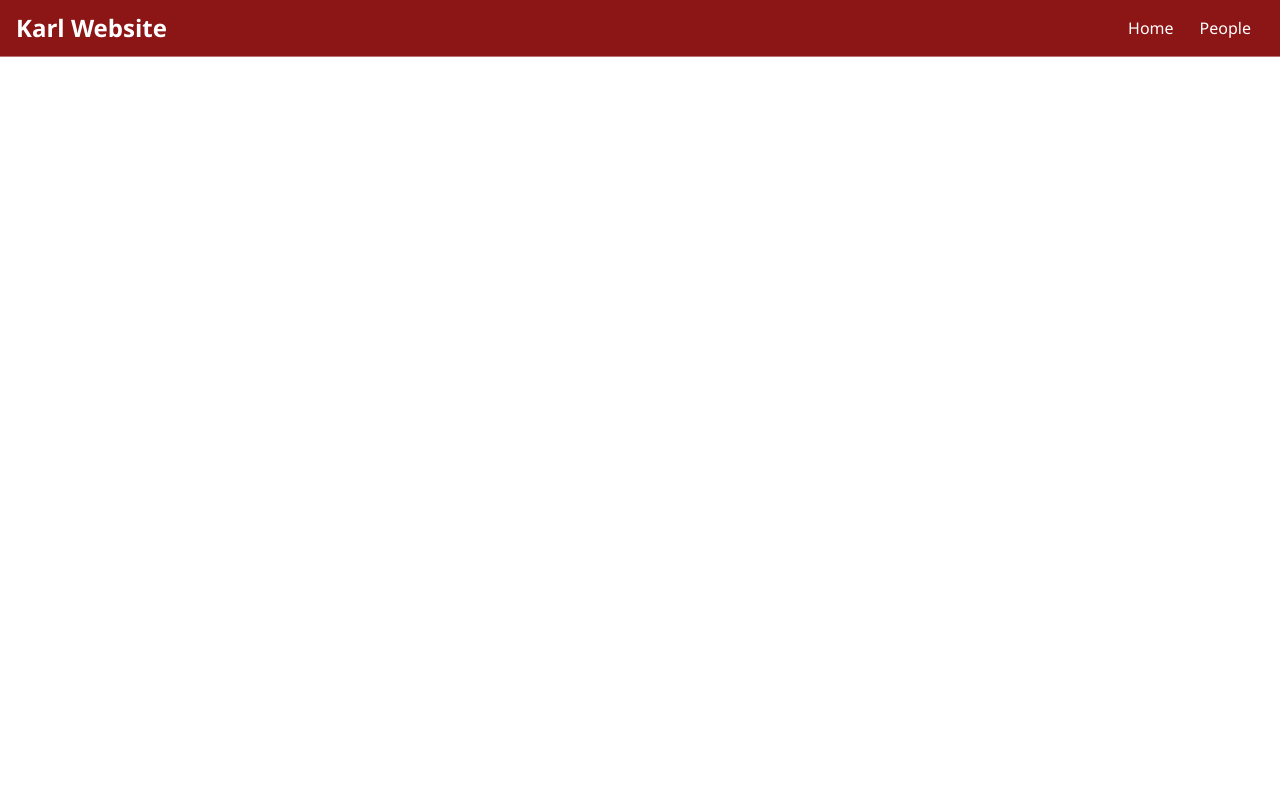
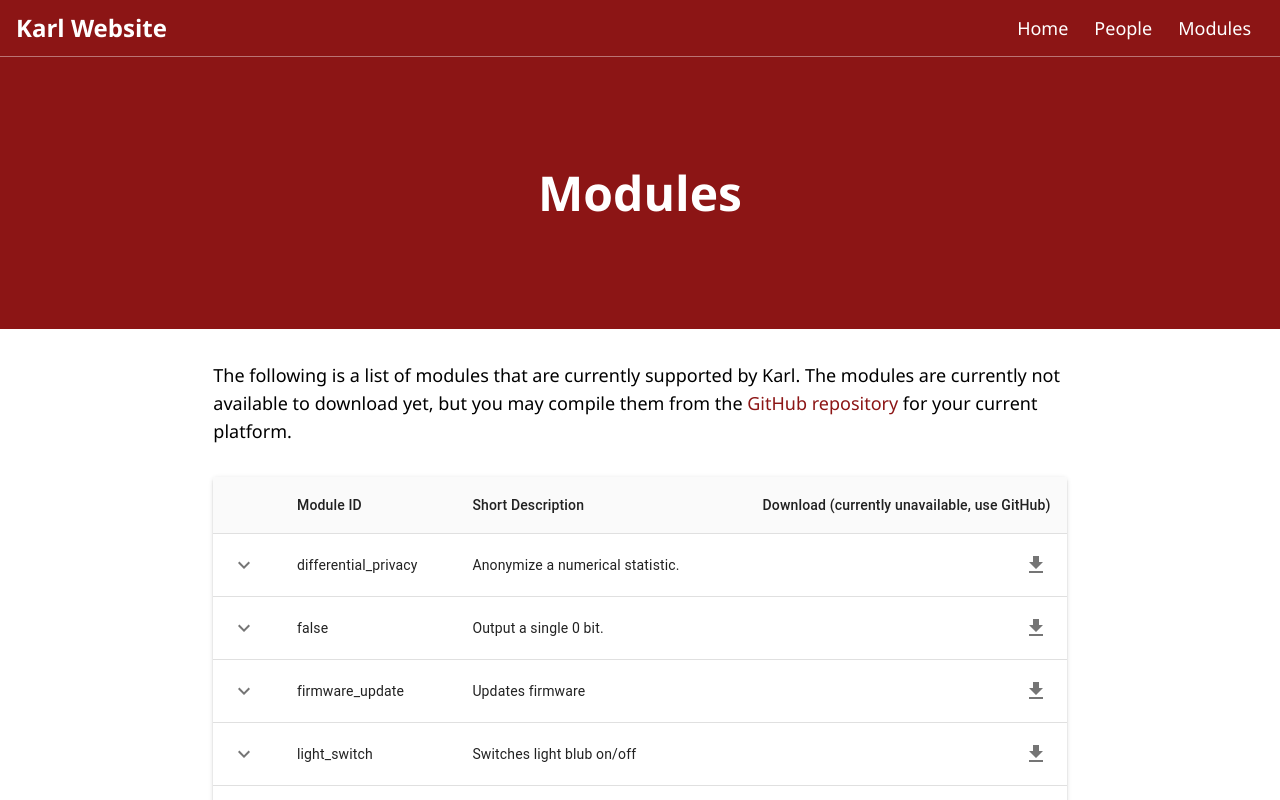
Before and after one commit to karl-home/karl-site, a React (Create React App) app: page /modules in a window 1280 px wide. Shown: the top 800 px of the page. Built offline with nearby package versions, Linux system fonts and the light colour scheme.

Commit message:
Added modules page

```diff
--- a/src/App.js
+++ b/src/App.js
@@ -3,6 +3,7 @@ import "./index.css"
 import Home from "./pages/home";
 import People from "./pages/people"
 import Navbar from './components/navbar';
+import Modules from "./pages/modules"
 import {BrowserRouter as Router, Route, Switch } from "react-router-dom"
 
 
@@ -19,6 +20,9 @@ function App() {
             <Route exact path = "/people">
               <People />
             </Route>
+            <Route exact path = "/modules">
+              <Modules />
+            </Route>
           </Switch>
         </div>
         <div className="h-10"></div>
--- a/src/components/home-hero.js
+++ b/src/components/module-hero.js
@@ -1,9 +1,9 @@
 import React from 'react';
 
-export default function HomeHero() {
+export default function ModuleHero() {
   return (
     <div id="top" className="flex items-center justify-center h-auto bg-cardinal z-0">
-      <h1 className="text-5xl font-bold py-16">Home</h1>
+      <h1 className="text-5xl font-bold py-28">Modules</h1>
     </div>
   );
 }
--- a/src/components/navbar.js
+++ b/src/components/navbar.js
@@ -16,6 +16,11 @@ export default function Navbar() {
               People
             </p>
           </a>
+          <a href="/modules">
+            <p className="nav-link">
+              Modules
+            </p>
+          </a>
         </div>
       </div>
     </div>
--- a/src/components/profile.js
+++ b/src/components/profile.js
@@ -54,7 +54,7 @@ export default function Profile({
                           href={href}
                           className="px-2 py-1 rounded-full inline-block bg-gray-200 hover:bg-gray-300 text-black" rel="noreferrer"
                         >
-                        <FontAwesomeIcon icon={icon} className="w-5 h-5" />
+                          <FontAwesomeIcon icon={icon} className="w-5 h-5" />
                         </a>
                       </li>
                     )}
--- a/src/data/peopleData.json
+++ b/src/data/peopleData.json
@@ -60,6 +60,6 @@
       "linkedin": "",
       "github": "",
       "email": "",
-      "personalSite": "https://henryweng.netlify.app"
+      "personalSite": "https://henryweng.com"
     }
   ]
--- a/src/index.css
+++ b/src/index.css
@@ -9,11 +9,15 @@
 }
 
 .table-container {
-  @apply my-8 w-4/6 max-w-5xl
+  @apply w-full px-8 my-8 sm:px-0 sm:w-5/6 md:w-2/3 max-w-5xl
 }
 
 .text-container {
-  @apply mt-8 w-4/6 max-w-5xl
+  @apply w-full px-8 mt-8 sm:px-0 sm:w-5/6 md:w-2/3 max-w-5xl
+}
+
+.profile-container {
+  @apply w-full px-8 mt-8 sm:px-0 sm:w-5/6 md:w-2/3 max-w-5xl
 }
 
 .nav-link{
@@ -36,7 +40,7 @@
 }
 
 p {
-  @apply font-sourcesans leading-6 text-base
+  @apply font-sourcesans text-base md:text-lg
 }
 
 h1 {
@@ -56,18 +60,17 @@ h1 {
 
 /* Track */
 ::-webkit-scrollbar-track {
-  border-radius: 100vh;
-  background: #f7eded;
+  background: #fdf8f8;
 }
 
 /* Handle */
 ::-webkit-scrollbar-thumb {
-  background: #e2afaf;
+  background: #cc4c5d;
   border-radius: 100vh;
-  border: 3px solid #f7eded;
+  border: 3px solid #fdf8f8;
 }
 
 /* Handle on hover */
 ::-webkit-scrollbar-thumb:hover {
-  @apply bg-light-cardinal
+  @apply bg-cardinal
 }
--- a/src/pages/home.js
+++ b/src/pages/home.js
@@ -1,34 +1,8 @@
 import React from 'react';
-import { makeStyles } from '@material-ui/core/styles';
-import Box from '@material-ui/core/Box';
-import Collapse from '@material-ui/core/Collapse';
-import IconButton from '@material-ui/core/IconButton';
-import Table from '@material-ui/core/Table';
-import TableBody from '@material-ui/core/TableBody';
-import TableCell from '@material-ui/core/TableCell';
-import TableContainer from '@material-ui/core/TableContainer';
-import TableHead from '@material-ui/core/TableHead';
-import TableRow from '@material-ui/core/TableRow';
-import Typography from '@material-ui/core/Typography';
-import Paper from '@material-ui/core/Paper';
-import KeyboardArrowDownIcon from '@material-ui/icons/KeyboardArrowDown';
-import KeyboardArrowUpIcon from '@material-ui/icons/KeyboardArrowUp';
-import GetAppIcon from '@material-ui/icons/GetApp';
-import moduleData from "../data/moduleData.json"
-import peopleData from "../data/peopleData.json"
 import HomeHero from '../components/home-hero';
 import "../index.css"
 
-const useRowStyles = makeStyles({
-  root: {
-    '& > *': {
-      borderBottom: 'unset',
-    },
-  },
-});
 
-const rows = moduleData;
-const people = peopleData;
 
 export default function Home() {
   return (
@@ -37,94 +11,18 @@ export default function Home() {
       <div className="center text-container">
         <p>
           Karl is a privacy-preserving framework that IoT devices can use to execute as much functionality as possible on a home cloud that runs on user-owned hardware. Rather than relying on third-party cloud services and local device state, devices (sensors) in the home cloud express their functionality in terms of small, ephemeral units of computation (similar to serverless) called modules. When functionality must be offloaded to the cloud, users define pipeline policies that justify under which conditions data can be exfiltrated. For details, see our preprint&nbsp;
-          <a className="link" href="http://www.ginayuan.com/preprints/preprint-karl.pdf">
+          <a className="link" target="_blank" rel="noopener noreferrer" href="http://www.ginayuan.com/preprints/preprint-karl.pdf">
             "The IoT Home Cloud for User-Defined Pipeline Policies".
           </a>
-        </p><br/>
+        </p><br />
         <p>
-          More information about the modules can be found in the table below
+          Karl's&nbsp;
+          <a className="link" target="_blank" rel="noopener noreferrer" href="https://github.com/karl-home/karl">
+            GitHub repository
+          </a>
+          &nbsp;contains more details about the project, explanations of the installation procedure, and instructions for building and exploring the web UI.
         </p>
-
-      </div>
-      <div className="center table-container">
-        <TableContainer component={Paper} elevation={2}>
-          <Table stickyHeader="true">
-            <TableHead>
-              <TableRow>
-                <TableCell />
-                <TableCell>Module ID</TableCell>
-                <TableCell>Short Description</TableCell>
-                <TableCell align="right">Download Static File</TableCell>
-              </TableRow>
-            </TableHead>
-            <TableBody>
-              {rows.map((row) => (
-                <Row data={row} />
-              ))}
-            </TableBody>
-          </Table>
-        </TableContainer>
       </div>
     </div>
   );
 }
-
-
-function Row(props) {
-  const { data } = props;
-  const [open, setOpen] = React.useState(false);
-  const classes = useRowStyles();
-  const downloadFile = '/assets/' + data.filename
-
-  return (
-    <React.Fragment>
-      <TableRow className={classes.root}>
-        <TableCell>
-          <IconButton aria-label="expand row" size="small" onClick={() => setOpen(!open)}>
-            {open ? <KeyboardArrowUpIcon /> : <KeyboardArrowDownIcon />}
-          </IconButton>
-        </TableCell>
-        <TableCell component="th" scope="row">
-          {data.module_id}
-        </TableCell>
-        <TableCell>{data.short_desc}</TableCell>
-        <TableCell align="right">
-          <a href={downloadFile} download>
-            <IconButton size="small">
-              <GetAppIcon></GetAppIcon>
-            </IconButton>
-          </a>
-        </TableCell>
-      </TableRow>
-      <TableRow>
-        <TableCell style={{ paddingBottom: 0, paddingTop: 0 }} colSpan={6}>
-          <Collapse in={open} timeout="auto" unmountOnExit>
-            <Box margin={1} marginBottom={3}>
-              <Typography variant="p" gutterBottom component="div">
-                {data.long_desc}
-              </Typography>
-              <TableContainer component={Paper}>
-                <Table size="small">
-                  <TableHead>
-                    <TableRow>
-                      <TableCell>Input Parameters</TableCell>
-                      <TableCell>Return Type</TableCell>
-                      <TableCell>Uses Network</TableCell>
-                    </TableRow>
-                  </TableHead>
-                  <TableBody>
-                    <TableRow>
-                      <TableCell>{data.param}</TableCell>
-                      <TableCell>{data.return}</TableCell>
-                      <TableCell>{data.network}</TableCell>
-                    </TableRow>
-                  </TableBody>
-                </Table>
-              </TableContainer>
-            </Box>
-          </Collapse>
-        </TableCell>
-      </TableRow>
-    </React.Fragment>
-  );
-}
--- /dev/null
+++ b/src/pages/modules.js
@@ -0,0 +1,126 @@
+import React from 'react';
+import { makeStyles } from '@material-ui/core/styles';
+import Box from '@material-ui/core/Box';
+import Collapse from '@material-ui/core/Collapse';
+import IconButton from '@material-ui/core/IconButton';
+import Table from '@material-ui/core/Table';
+import TableBody from '@material-ui/core/TableBody';
+import TableCell from '@material-ui/core/TableCell';
+import TableContainer from '@material-ui/core/TableContainer';
+import TableHead from '@material-ui/core/TableHead';
+import TableRow from '@material-ui/core/TableRow';
+import Typography from '@material-ui/core/Typography';
+import Paper from '@material-ui/core/Paper';
+import KeyboardArrowDownIcon from '@material-ui/icons/KeyboardArrowDown';
+import KeyboardArrowUpIcon from '@material-ui/icons/KeyboardArrowUp';
+import GetAppIcon from '@material-ui/icons/GetApp';
+import moduleData from "../data/moduleData.json"
+import peopleData from "../data/peopleData.json"
+import ModuleHero from '../components/module-hero';
+import "../index.css"
+
+const useRowStyles = makeStyles({
+  root: {
+    '& > *': {
+      borderBottom: 'unset',
+    },
+  },
+});
+
+const rows = moduleData;
+const people = peopleData;
+
+export default function Modules() {
+  return (
+    <div>
+      <ModuleHero />
+      <div className="center text-container">
+        <p>
+          The following is a list of modules that are currently supported by Karl.
+          The modules are currently not available to download yet, but you may compile
+          them from the <a className ="link"  target="blank" rel="noopener noreferrer" href="https://github.com/karl-home/karl">GitHub repository</a> for your current platform.
+        </p>
+
+      </div>
+      <div className="center table-container">
+        <TableContainer component={Paper} elevation={2}>
+          <Table stickyHeader="true">
+            <TableHead>
+              <TableRow>
+                <TableCell />
+                <TableCell>Module ID</TableCell>
+                <TableCell>Short Description</TableCell>
+                <TableCell align="right">Download (currently unavailable, use GitHub)</TableCell>
+              </TableRow>
+            </TableHead>
+            <TableBody>
+              {rows.map((row) => (
+                <Row data={row} />
+              ))}
+            </TableBody>
+          </Table>
+        </TableContainer>
+      </div>
+    </div>
+  );
+}
+
+
+function Row(props) {
+  const { data } = props;
+  const [open, setOpen] = React.useState(false);
+  const classes = useRowStyles();
+  const downloadFile = '/assets/' + data.filename
+
+  return (
+    <React.Fragment>
+      <TableRow className={classes.root}>
+        <TableCell>
+          <IconButton aria-label="expand row" size="small" onClick={() => setOpen(!open)}>
+            {open ? <KeyboardArrowUpIcon /> : <KeyboardArrowDownIcon />}
+          </IconButton>
+        </TableCell>
+        <TableCell component="th" scope="row">
+          {data.module_id}
+        </TableCell>
+        <TableCell>{data.short_desc}</TableCell>
+        <TableCell align="right">
+          <a href={downloadFile} download>
+            <IconButton size="small">
+              <GetAppIcon></GetAppIcon>
+            </IconButton>
+          </a>
+        </TableCell>
+      </TableRow>
+      <TableRow>
+        <TableCell style={{ paddingBottom: 0, paddingTop: 0 }} colSpan={6}>
+          <Collapse in={open} timeout="auto" unmountOnExit>
+            <Box margin={1} marginBottom={3}>
+              <Typography variant="p" gutterBottom component="div">
+                {data.long_desc}
+              </Typography>
+              <TableContainer component={Paper}>
+                <Table size="small">
+                  <TableHead>
+                    <TableRow>
+                      <TableCell>Input Parameters</TableCell>
+                      <TableCell>Return Type</TableCell>
+                      <TableCell>Uses Network</TableCell>
+                    </TableRow>
+                  </TableHead>
+                  <TableBody>
+                    <TableRow>
+                      <TableCell>{data.param}</TableCell>
+                      <TableCell>{data.return}</TableCell>
+                      <TableCell>{data.network}</TableCell>
+                    </TableRow>
+                  </TableBody>
+                </Table>
+              </TableContainer>
+            </Box>
+          </Collapse>
+        </TableCell>
+      </TableRow>
+    </React.Fragment>
+  );
+}
--- a/src/pages/people.js
+++ b/src/pages/people.js
@@ -10,7 +10,7 @@ export default function People() {
   return (
     <div>
       <PeopleHero />
-      <div className="center text-container">
+      <div className="center profile-container">
         <div id="people" className = "flex flex-wrap justify-center">
           {people.map((person) => (
             <Profile
```
